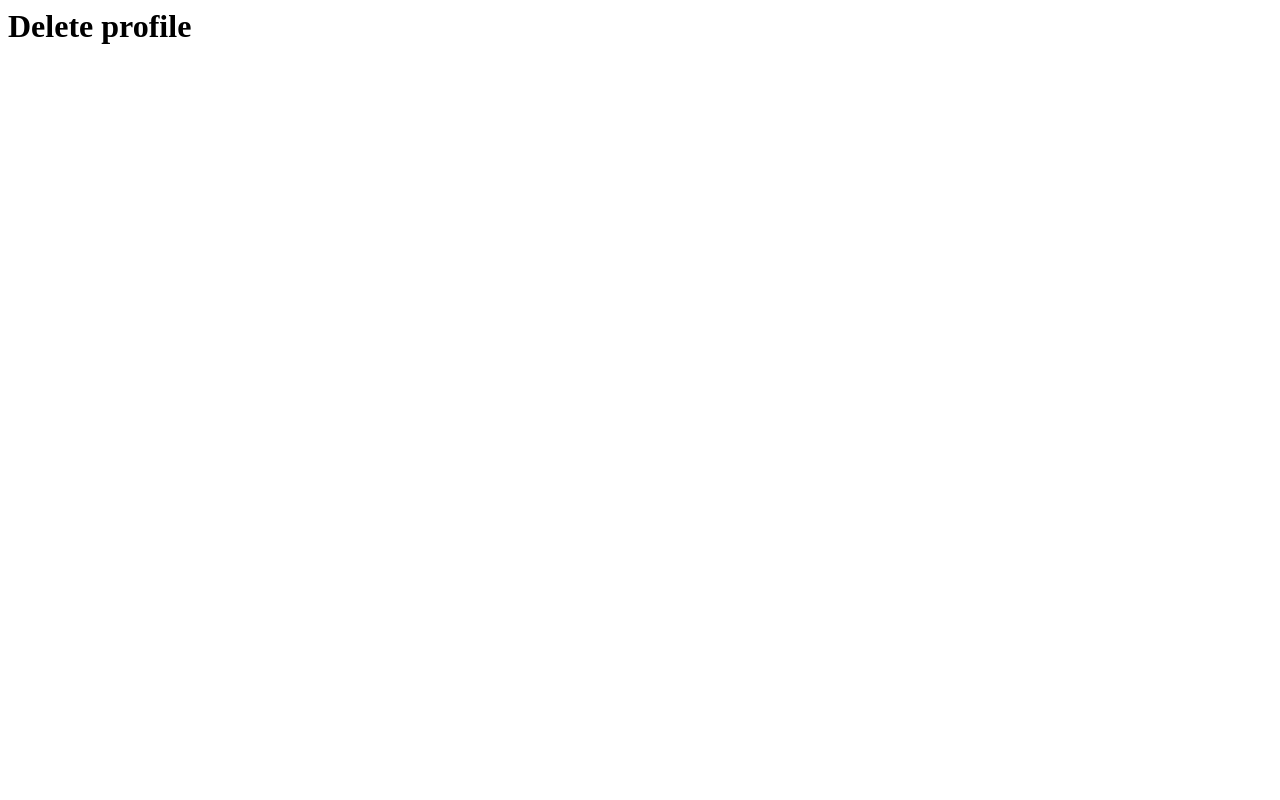
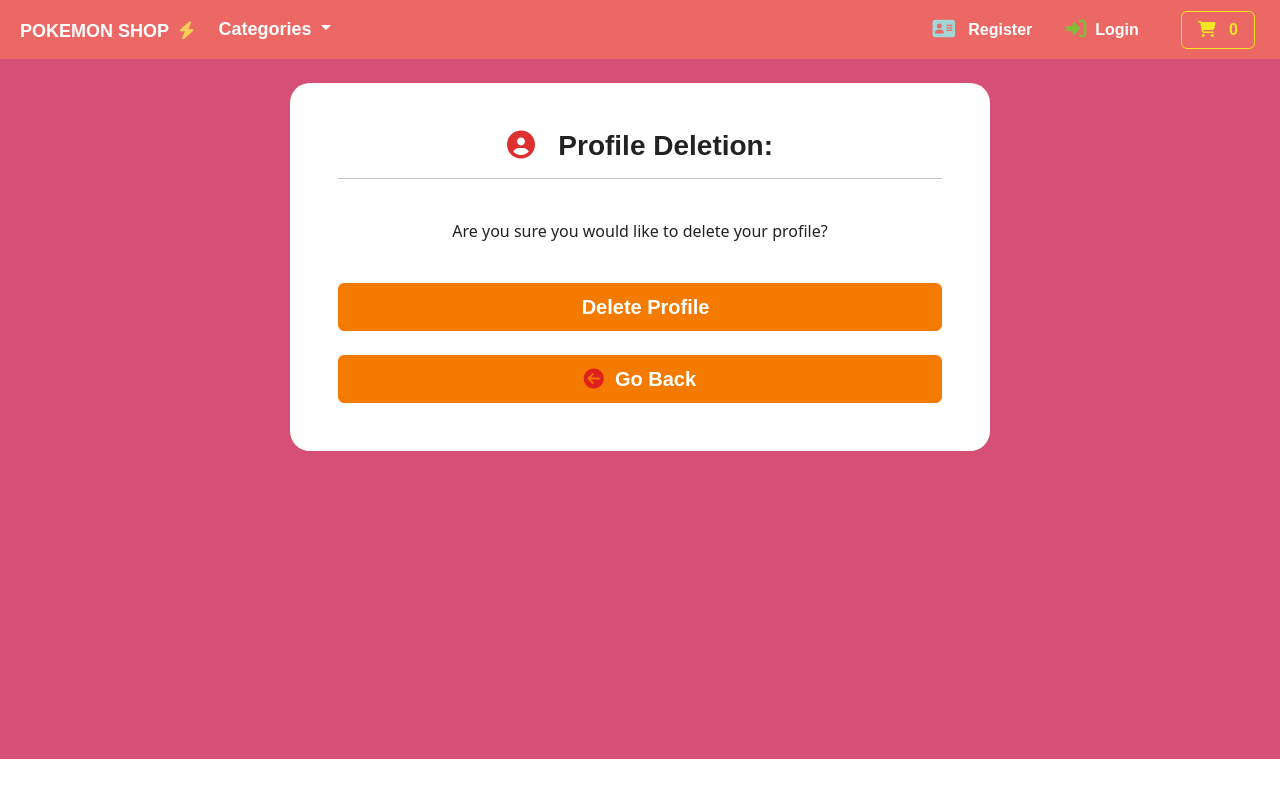
Before and after one commit to aokealy/pokemonshop, a Django app: page /profiles/delete-profile in a window 1280 px wide. Before the commit the page is almost empty. Run offline with Django 3.2, Linux system fonts and the light colour scheme; a user stored in the database is signed in; data comes from the database, SQL or seed files in the repository; both versions use the stored data as it was after the commit; some libraries are stand-ins or nearby versions; some web fonts are replaced.

Commit message:
create a delete view and return page to shop page and style the delete page also adding a back button

```diff
--- a/profiles/templates/profiles/delete-profile.html
+++ b/profiles/templates/profiles/delete-profile.html
@@ -1 +1,47 @@
-<h1>Delete profile</h1>
+{% include "shop/base.html" %}
+
+{% load static %}
+
+{% load crispy_forms_tags %}
+
+
+{% block content %}
+
+
+<div class="login-background">
+<body>
+    <br>
+
+     <div class="container bg-white shadow-md p-5 form-layout">
+
+        <h3 class="text-center"><i class="fa-solid fa-circle-user" style="color: #dd3131;"></i> &nbsp; Profile Deletion:</h3>
+        <hr>
+
+
+        <br>
+
+        <form method="POST" autocomplete="off">
+            {% csrf_token %}
+
+           <p class="text-center">Are you sure you would like to delete your profile?</p>
+           <br>
+
+            <button type="submit" class="btn btn-danger rounded btn-block p-2 btn-lg w-100">&nbsp; Delete Profile</button>
+
+            <br><br>
+
+            <a class="btn btn-danger rounded btn-block p-2 btn-lg w-100" type="button"  href="{% url 'profile-management' %}"><i class="fa-solid fa-circle-arrow-left" style="color: #e01f1f;"></i>&nbsp Go Back </a>
+
+
+
+        </form>
+
+
+    </div>
+</body>
+</div>
+
+
+
+
+{% endblock %}
--- a/profiles/views.py
+++ b/profiles/views.py
@@ -111,4 +111,12 @@ def profile_management(request):
 @login_required(login_url='my-login')
 def delete_profile(request):
 
+    user = User.objects.get(id=request.user.id)
+
+    if request.method == 'POST':
+        user.delete()
+
+        return redirect('shop')
+
+
     return render(request, 'profiles/delete-profile.html')
```
Also changed, not shown: db.sqlite3.
